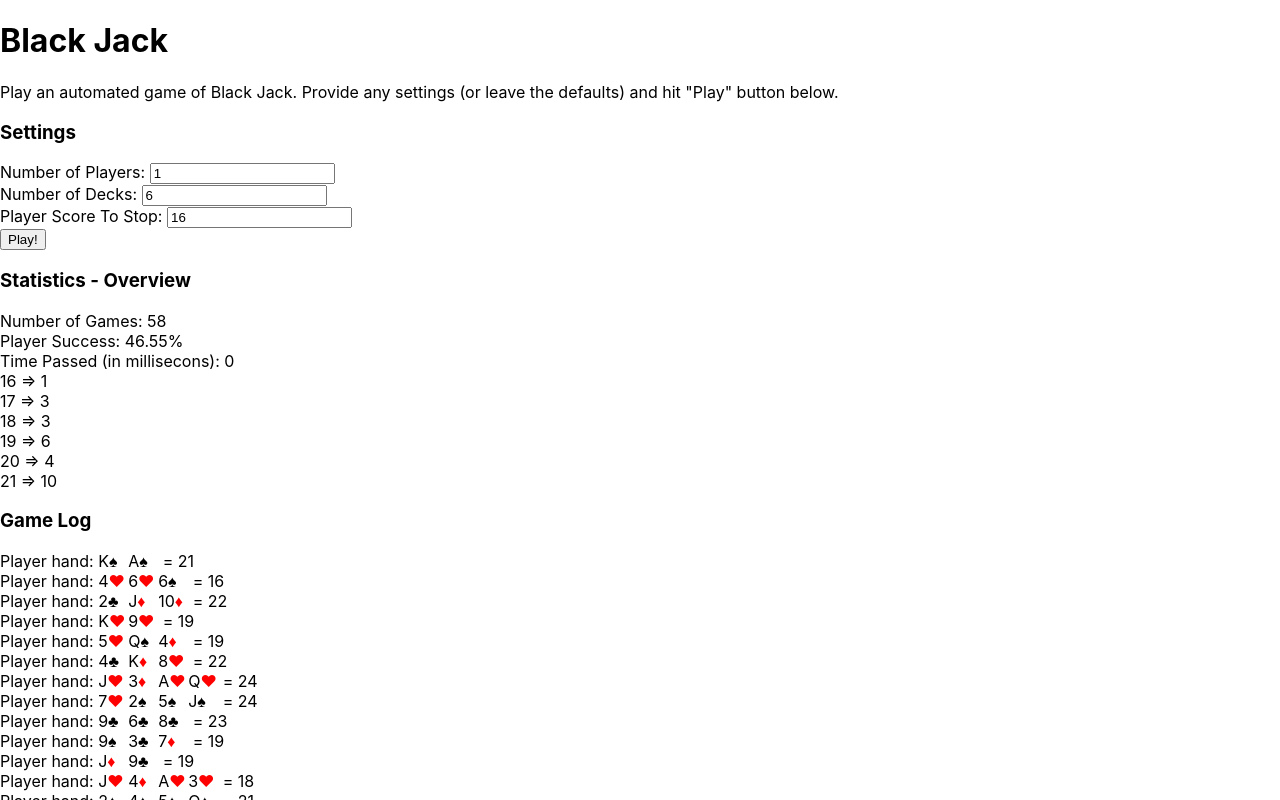
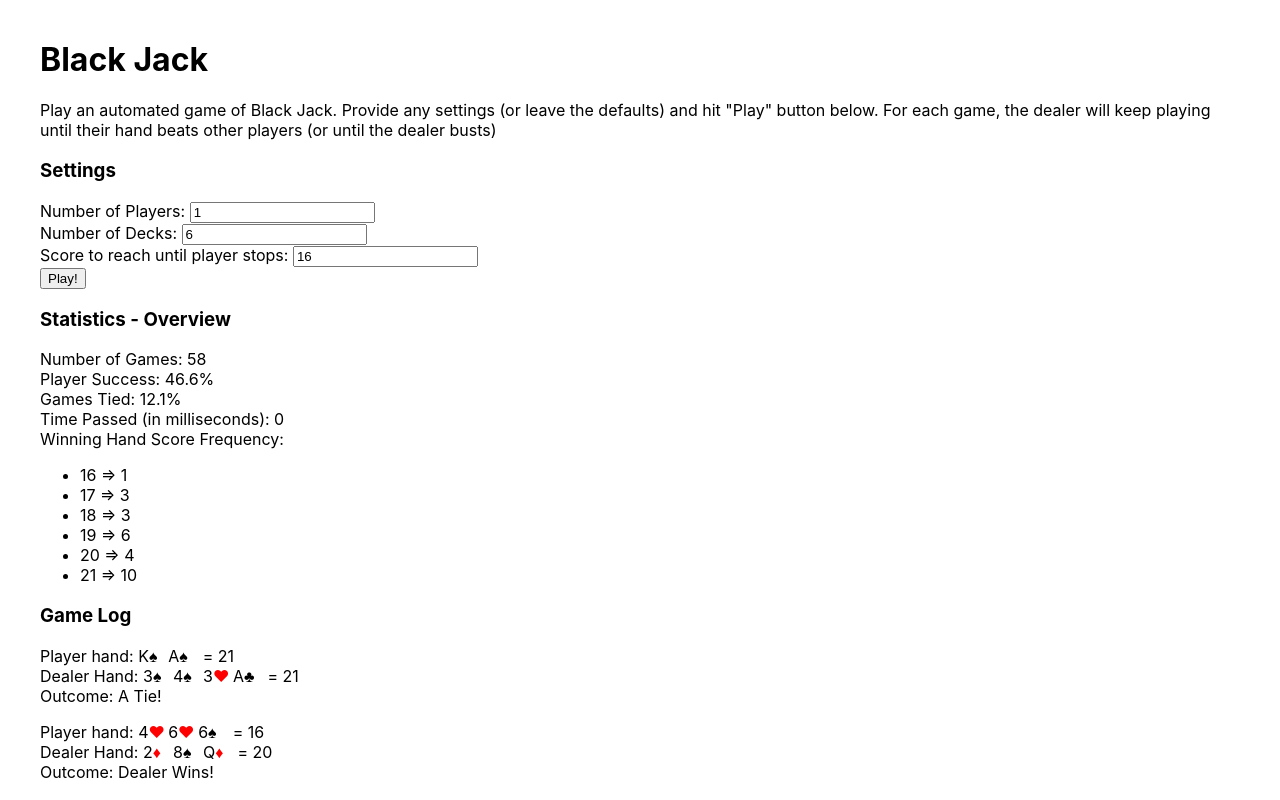
Before and after one commit to kjprice/BlackJack, a React (Create React App) app: page / in a window 1280 px wide. Both pictures are taken after a click on the button "Play!". Shown: the top 800 px of the page. Built offline with nearby package versions, Linux system fonts and the light colour scheme.

Commit message:
Finalize UI

```diff
--- a/src/App.js
+++ b/src/App.js
@@ -2,8 +2,7 @@ import React, { useState } from "react";
 
 import Game from "./Entities/Game";
 
-import FinalStats from "./Components/FinalStats";
-import GameLog from "./Components/GameLog";
+import GameDetails from "./Components/GameDetails";
 
 import "./App.css";
 
@@ -31,20 +30,22 @@ function App() {
       numberOfDecks,
       playerScoreToStop
     );
+
     const { finalStats, logs } = stats;
+
     setFinalStats(finalStats);
 
     setLogs(logs);
   };
 
-  // TODO: Add logic if could not play a single game (like if players=1000)
-
   return (
-    <div className="App">
+    <div className="app">
       <h1>Black Jack</h1>
       <p>
         Play an automated game of Black Jack. Provide any settings (or leave the
-        defaults) and hit "Play" button below.
+        defaults) and hit "Play" button below. For each game, the dealer will
+        keep playing until their hand beats other players (or until the dealer
+        busts)
       </p>
       <h3>Settings</h3>
       <div>
@@ -64,7 +65,7 @@ function App() {
         />
       </div>{" "}
       <div>
-        Player Score To Stop:{" "}
+        Score to reach until player stops:{" "}
         <input
           type="number"
           value={playerScoreToStop}
@@ -72,8 +73,7 @@ function App() {
         />
       </div>
       <button onClick={playGame}>Play!</button>
-      <FinalStats finalStats={finalStats} />
-      <GameLog logs={logs} />
+      <GameDetails finalStats={finalStats} logs={logs} />
     </div>
   );
 }
--- a/src/Components/FinalStats/PlayerScores.jsx
+++ b/src/Components/FinalStats/PlayerScores.jsx
@@ -6,9 +6,9 @@ const PlayerScore = (props) => {
   const { score, frequency } = props;
 
   return (
-    <div>
+    <li>
       {score} ={">"} {frequency}
-    </div>
+    </li>
   );
 };
 
@@ -19,7 +19,7 @@ const PlayerScores = (props) => {
   const scoresSorted = sortScores(scoresRaw);
 
   return (
-    <div>
+    <ul>
       {scoresSorted.map((score) => (
         <PlayerScore
           key={score}
@@ -27,7 +27,7 @@ const PlayerScores = (props) => {
           frequency={playerWiningScoresByFrequency[score]}
         />
       ))}
-    </div>
+    </ul>
   );
 };
 
--- a/src/Components/FinalStats/index.jsx
+++ b/src/Components/FinalStats/index.jsx
@@ -10,6 +10,7 @@ const FinalStats = (props) => {
     percentPlayerWins,
     totalGamesFinished,
     timePassed,
+    percentTies,
   } = finalStats;
 
   return (
@@ -17,7 +18,9 @@ const FinalStats = (props) => {
       <h3>Statistics - Overview</h3>
       <div>Number of Games: {totalGamesFinished}</div>
       <div>Player Success: {percentPlayerWins}%</div>
-      <div>Time Passed (in millisecons): {timePassed}</div>
+      <div>Games Tied: {percentTies}%</div>
+      <div>Time Passed (in milliseconds): {timePassed}</div>
+      <div>Winning Hand Score Frequency: </div>
       <PlayerScores
         playerWiningScoresByFrequency={playerWiningScoresByFrequency}
       />
--- /dev/null
+++ b/src/Components/GameDetails.jsx
@@ -0,0 +1,31 @@
+import FinalStats from "./FinalStats";
+import GameLog from "./GameLog";
+
+const GameDetails = (props) => {
+  const { finalStats, logs } = props;
+  console.log({ logs });
+
+  if (!logs) {
+    return null;
+  }
+
+  const couldGameFinish = logs.length > 0;
+
+  if (!couldGameFinish) {
+    return (
+      <div>
+        For some reason, the game could not finish playing. This is typically
+        caused if there are too many players and not enough cards
+      </div>
+    );
+  }
+
+  return (
+    <div>
+      <FinalStats finalStats={finalStats} />
+      <GameLog logs={logs} />
+    </div>
+  );
+};
+
+export default GameDetails;
--- a/src/Components/GameLog/index.js
+++ b/src/Components/GameLog/index.js
@@ -3,33 +3,58 @@ import CardDisplays from "./CardDisplays";
 import { serializeCardIds } from "../../utility/cards.utility";
 
 const PlayerHand = (props) => {
-  const { playersCount, n, hand } = props;
+  const { playersCount, n, hand, label } = props;
   const onlyPlayer = playersCount === 1;
-  const label = `Player ${onlyPlayer ? "" : `${n}`} hand: `;
+
+  let _label;
+  if (label) {
+    _label = label;
+  } else {
+    _label = `Player ${onlyPlayer ? "" : `${n}`} hand: `;
+  }
 
   return (
     <div>
-      {label}
+      {_label}
       <CardDisplays cards={hand} />
     </div>
   );
 };
 
+const RoundOutcome = (props) => {
+  const { roundLog } = props;
+  const { dealerWins, isUncontested } = roundLog;
+
+  if (isUncontested) {
+    return "A Tie!";
+  }
+
+  if (dealerWins) {
+    return "Dealer Wins!";
+  }
+
+  return "Player Wins!";
+};
+
 const RoundLog = (props) => {
   const { roundLog } = props;
 
-  const { playersHands } = roundLog;
+  const { dealerHand, playersHands } = roundLog;
 
   const playersCount = playersHands.length;
 
   return (
-    <div>
+    <p>
       {playersHands.map((hand, n) => (
         <div key={serializeCardIds(hand)}>
           <PlayerHand playersCount={playersCount} n={n} hand={hand} />
         </div>
       ))}
-    </div>
+      <PlayerHand label="Dealer Hand: " hand={dealerHand} />
+      <div>
+        Outcome: <RoundOutcome roundLog={roundLog} />
+      </div>
+    </p>
   );
 };
 
@@ -56,7 +81,6 @@ const GameLog = (props) => {
   if (!logs) {
     return null;
   }
-  console.log({ logs });
   return (
     <div>
       <h3>Game Log</h3>
--- a/src/Entities/Game.js
+++ b/src/Entities/Game.js
@@ -53,6 +53,14 @@ export default class Game {
     return this.statsPerRound.filter((stat) => !stat.dealerWins);
   }
 
+  get gamesTied() {
+    return this.statsPerRound.filter((stat) => stat.isUncontested);
+  }
+
+  get totalGamesTied() {
+    return this.gamesTied.length;
+  }
+
   get totalGamesPlayersWin() {
     return this.gamesPlayerWon.length;
   }
@@ -81,12 +89,19 @@ export default class Game {
   };
 
   createFinalStats = () => {
-    const { totalGamesPlayersWin, playerWiningScoresByFrequency } = this;
+    const {
+      totalGamesPlayersWin,
+      playerWiningScoresByFrequency,
+      totalGamesTied,
+    } = this;
     const totalGamesFinished = this.statsPerRound.length;
 
     const percentPlayerWinsRaw =
       (totalGamesPlayersWin / totalGamesFinished) * 100;
-    const percentPlayerWins = numToDecimalPlace(percentPlayerWinsRaw, 2);
+    const percentPlayerWins = numToDecimalPlace(percentPlayerWinsRaw, 1);
+
+    const percentTiesRaw = (totalGamesTied / totalGamesFinished) * 100;
+    const percentTies = numToDecimalPlace(percentTiesRaw, 1);
 
     const timePassed = this.timeEnd - this.timeStart;
 
@@ -95,6 +110,7 @@ export default class Game {
       playerWiningScoresByFrequency,
       percentPlayerWins,
       timePassed,
+      percentTies,
     };
   };
 
--- a/src/index.css
+++ b/src/index.css
@@ -1,13 +1,17 @@
 body {
   margin: 0;
-  font-family: -apple-system, BlinkMacSystemFont, 'Segoe UI', 'Roboto', 'Oxygen',
-    'Ubuntu', 'Cantarell', 'Fira Sans', 'Droid Sans', 'Helvetica Neue',
+  font-family: -apple-system, BlinkMacSystemFont, "Segoe UI", "Roboto", "Oxygen",
+    "Ubuntu", "Cantarell", "Fira Sans", "Droid Sans", "Helvetica Neue",
     sans-serif;
   -webkit-font-smoothing: antialiased;
   -moz-osx-font-smoothing: grayscale;
 }
 
 code {
-  font-family: source-code-pro, Menlo, Monaco, Consolas, 'Courier New',
+  font-family: source-code-pro, Menlo, Monaco, Consolas, "Courier New",
     monospace;
 }
+
+.app {
+  margin: 40px;
+}
```
Also changed, not shown: 1 other file (tests, documents, lock files or other folders).
